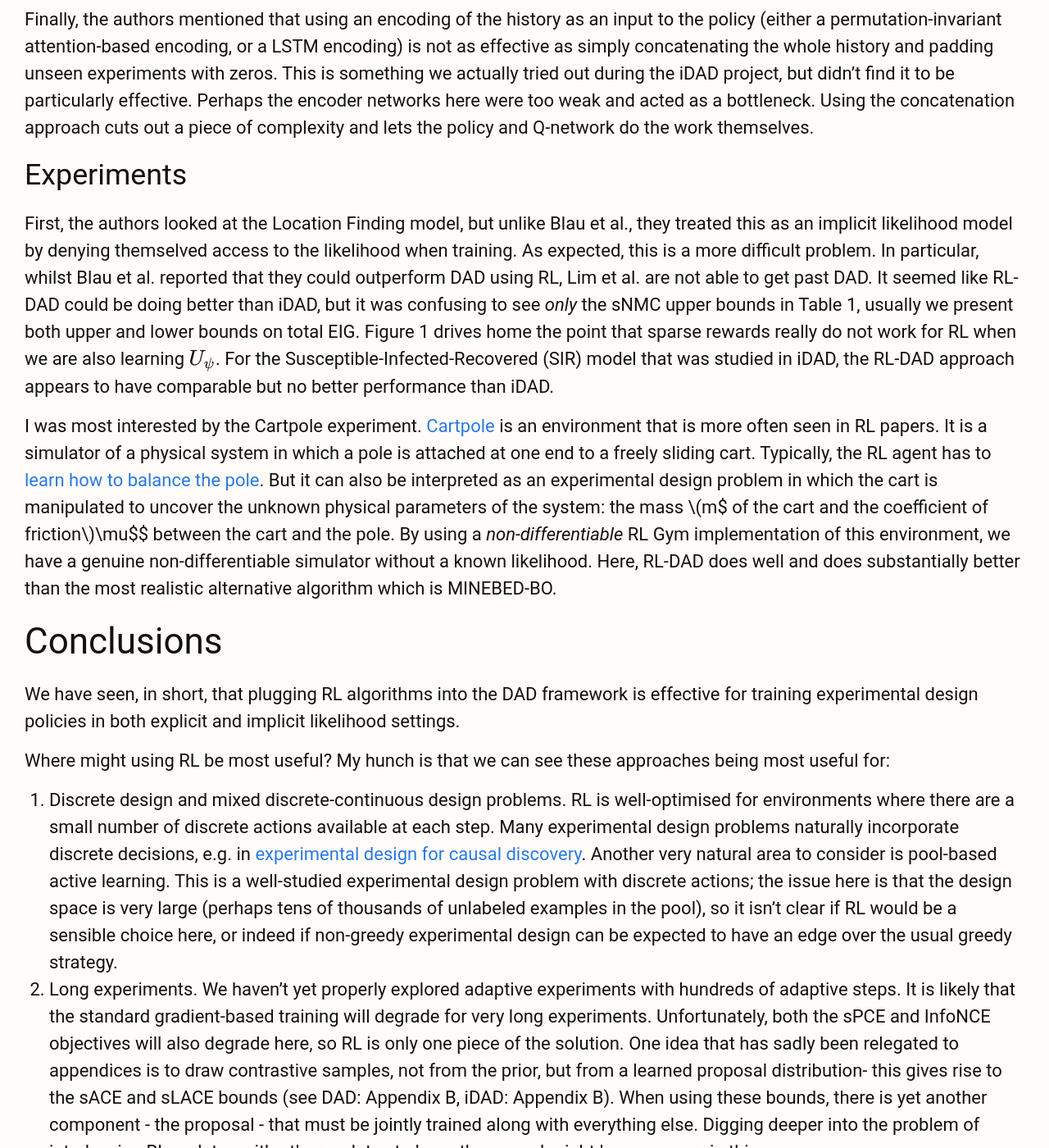
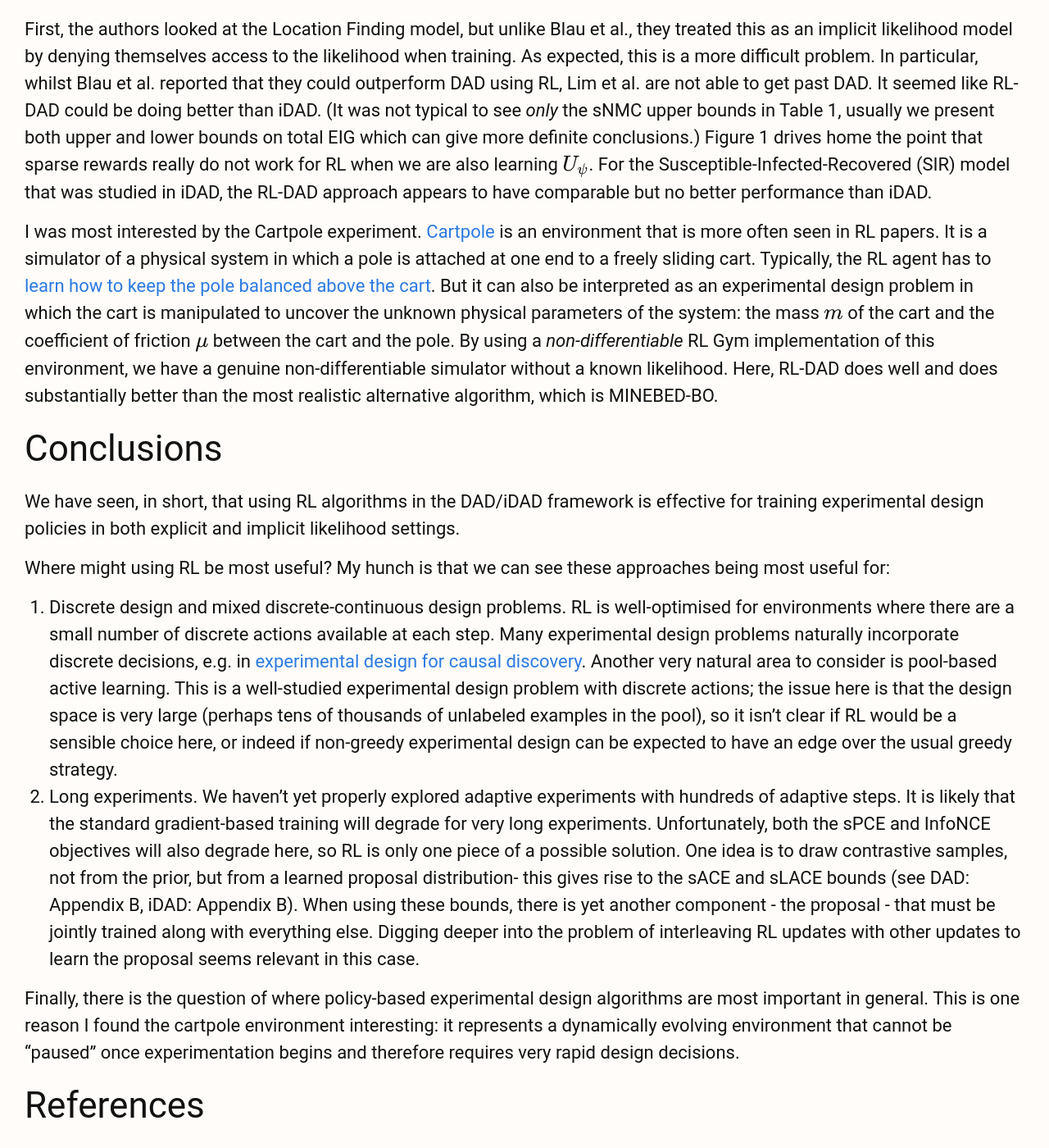
Before and after one commit to ae-foster/ae-foster.github.io, a Jekyll site: the page built from _posts/2022-10-14-rl-dad.markdown, in a window 1280 px wide and 1400 px high, scrolled down 6811 px. Shown: the whole window at 82% size. Built offline with Jekyll 4.4.1, drawn with Linux system fonts in a browser that asks for light colours; nearby versions of some CDN libraries; some of the changed text lies outside the part shown.

Commit message:
Update 2022-10-14-rl-dad.markdown

```diff
--- a/_posts/2022-10-14-rl-dad.markdown
+++ b/_posts/2022-10-14-rl-dad.markdown
@@ -42,17 +42,17 @@
 
 $$
 
-The policy network is designed to account for the permutation invariance of experimental histories: these are represented using a permutation invariant neural representation. This was an innovation compared to earlier work, which explicitly computed the posterior $$p(\theta\mid\xi_{1:t},y_{1:t})$$ at each step. The policy is updated by gradient descent on the policy parameters. Typically, this is by naive backprop, which is valid for reparametrisable likelihoods. The alternative is to use a score function gradient estimator, for example this is necessary for discrete $$y$$.
+The policy network is designed to account for the permutation invariance of experimental histories: these are represented using a permutation invariant neural representation. This was an innovation compared to earlier work, which explicitly computed the posterior $$p(\theta\mid\xi_{1:t},y_{1:t})$$ at each step. The policy is updated by gradient descent on the policy parameters. Typically, this is by naive backprop, which is valid for reparametrisable likelihoods. The alternative is to use a score function gradient estimator; this is necessary, for example, when $$y$$ is discrete.
 
 
 ## New direction: using RL to train the design policy
 
 In my [previous post]({% post_url 2022-05-20-brl %}), I discussed how the sequential experimental design problem can naturally be cast as Bayes Adaptive Markov Decision Process.
-When I wrote that in Autumn 2021, this connection hadn't been used practically to train design policies.
+Back then, this connection hadn't been used practically to train design policies.
 In February-March 2022, new papers hit arXiv using RL to train design policies.
 In this post I will talk about the details of those papers.
-I am specifically going to discuss the papers [Blau et al. (2022)](https://arxiv.org/abs/2202.00821) and [Lim et al. (2022)](https://arxiv.org/abs/2203.04272) because these are the papers that most directly use ideas from DAD, and hence are closest to my own expertise.
-I have therefore set aside important papers such as [Huan & Marzouk (2016)](https://arxiv.org/abs/1604.08320) [Shen & Huan (2021)](https://arxiv.org/abs/2110.15335) and [Asano](https://arxiv.org/abs/2202.07472).
+I am specifically going to discuss the papers [Blau et al. (2022)](https://arxiv.org/abs/2202.00821) and [Lim et al. (2022)],(https://arxiv.org/abs/2203.04272) because these are the papers that most directly use ideas from DAD, and hence are closest to my own expertise.
+I have therefore set aside important papers such as [Huan & Marzouk (2016)](https://arxiv.org/abs/1604.08320), [Shen & Huan (2021)](https://arxiv.org/abs/2110.15335) and [Asano](https://arxiv.org/abs/2202.07472).
 For the papers I will tackle in this post, I want to pre-emptively apologise for any errors of understanding that I may make.
 I have decided to cover the papers in the order that they were first on arXiv because, whilst a little arbitrary, this is also a logical order to go through them conceptually.
 
@@ -60,11 +60,12 @@
 
 This paper kicks off by formulating the adaptive experimental design problem in the language of RL.
 Blau et al. formulate the problem as a [Hidden Parameter MDP (HiP-MDP)](https://arxiv.org/abs/1308.3513).
+The HiP-MDP is an extension of the MDP in which different RL tasks are encoded by different values of a latent variable $$\theta$$. The transition function and reward function can then depend on $$\theta$$. A HiP-MDP is therefore an MDP *once we condition upon the value of $$\theta$$*.
 The HiP-MDP is a nice formulation I hadn't seen before that seems almost custom-made for the sequential experimental design problem.
-In this set-up, the states are histories $$h_t$$, the actions are designs $$\xi_t$$, the hidden parameters are $$\theta_{0:L}$$ and the transition function is the likelihood $$p(y\mid \theta_0,\xi)$$.
+In this set-up, the states are histories $$h_t$$, the actions are designs $$\xi_t$$, the hidden parameters are $$\theta_{0:L}$$ and the transition function is the likelihood $$p(y\mid \theta_0,\xi)$$. The policy $$\pi$$ operates on the history states $$\xi_{t+1} = \pi(h_t)$$.
 
 Exactly formulating the problem in the language of RL is a slightly finicky exercise!
-For instance, the sequence $$(\xi_1,y_1),(\xi_2,y_2),\dots$$ is not Markovian; the sequence $$h_1,h_2,\dots$$ *is* Markovian, but to evaluate the sPCE objective you also need access to $$\theta_{0:L}$$, so should these form part of the state or part of a stochastic reward? I previously described the adaptive experimental design problem as a BAMDP; it's also possible to describe it as a pure MDP with an extended state space. I like the HiP-MDP as it's perhaps the cleanest.
+For instance, the sequence $$(\xi_1,y_1),(\xi_2,y_2),\dots$$ is not Markovian; the sequence $$h_1,h_2,\dots$$ *is* Markovian, but to evaluate the sPCE objective you also need access to $$\theta_{0:L}$$, so should these form part of the state or part of a stochastic reward? I previously described the adaptive experimental design problem as a BAMDP; it's also possible to describe it as a pure MDP with an extended state space. I like the HiP-MDP as it seems to most naturally match the experimental design set-up.
 
 
 ### State representation and reward
@@ -98,7 +99,7 @@
 In Blau et al., the design policy is stochastic. As the authors say, exploration is certainly necessary for RL and modern RL algorithms incorporate many tricks to enable good exploration. Incorporating exploration can avoid the policy becoming trapped in local optima. It remains an open question (at least for me) whether a stochastic policy would also be beneficial for the original DAD formulation using stochastic gradient optimisation. Whilst adding explicit exploration is the norm in RL, it certainly is not the norm when optimising with stochastic gradient descent, even when we know the objective is not convex.
 
 #### Choice of RL algorithm
-This was a part that I was interested to read, simply because I don’t know RL well enough to know what kind of algorithm would be appropriate for adaptive experimental design problem. The authors went with Randomized Ensembled Double Q-learning (REDQ), but didn’t dig much into the choice. I’m still a bit in the dark about whether this is a particularly good algorithm to have chosen.
+The authors went with Randomized Ensembled Double Q-learning (REDQ) as their RL algorithm of choice, but didn’t dig much into the choice. I’m still a bit in the dark about whether this is a particularly good algorithm to have chosen.
 
 ### Experiments
 
@@ -109,7 +110,7 @@
 2. Predator-prey model which was [previously tackled with an SMC approach](https://royalsocietypublishing.org/doi/full/10.1098/rsif.2020.0156). Interestingly, adaptive RL-based optimisation doesn’t do any better here than myopic design using SMC. Theoretically, it has been proved that when $$\theta$$ consists of all the parameters of the model, then the greedy strategy achieves a reward at least $$(1-e)R^*$$ where $$R^*$$ is the reward of the best non-greedy strategy. But, for adaptive experiments, this relies on the ability to compute intermediate posterior distributions accurately. My hunch is that SMC is a good practical choice here because the posteriors on 2D $$\theta$$ are quite easy to approximate. The authors also suggest that the state representations could be to blame. This could be tested empirically by increasing the representation dimension, increasing the encoder network size or using extra tricks like self-attention.
 
 ### Summing up
-The results are very promising. I was curious how difficult training was. We hear colloquially that deep RL is 'very hard to train', but it's unclear to me at least whether this refers exclusively to extremely high-dimensional problems.
+The results are very promising. I was curious how difficult training was, as folklore tells us that deep RL is 'very hard to train'.
 I was glad to see this work published at ICML 2022!
 
 
@@ -138,12 +139,12 @@
 
 This is actually quite a significant change from previous approach using sPCE.
 In Blau et al., the rewards based directly on sPCE do not have their own parameters: they are simple functions of $$\theta_{0:L}$$ and $$h_T$$.
-In contrast, the InfoNCE objective is a variational objective: it contains the learned parameter $$\psi$$ for the *critic* $$U_\psi$$. The reward only comes close to the true EIG when $$\psi$$ is optimised. The critic $$U_\psi$$ that estimates an unnormalised joint density is quite distinct from any critic that might be involved in the RL algorithm (which could be confusing when using actor-critic algorithms). The critic can also be used to estimate the posterior on $$\theta$$ at the end of the experiment.
+In contrast, the InfoNCE objective is a variational objective: it contains the learned parameter $$\psi$$ for the *critic* $$U_\psi$$. The reward only comes close to the true EIG when $$\psi$$ is optimised. The critic can also be used to estimate the posterior on $$\theta$$ at the end of the experiment.
 
-![iDAD algorithm flow diagram]({{ site.url }}/assets/idad-alg.png){:class="alg-img"}
+*Note*: The critic $$U_\psi$$ that estimates an unnormalised joint density is quite distinct from any critic that might be involved in the RL algorithm (which could be confusing when using actor-critic algorithms).
 
 Similarly to Blau et al., Lim et al. point out that the most obvious way to apply the InfoNCE objective within RL would be to use terminal-only (i.e. sparse) rewards.
-Looking ahead to the experiments for a second, this sparse reward formulation appears to fail catastrophically when combined with InfoNCE (Figure 1).
+Looking ahead to the experiments for a second, this sparse reward formulation appears to fail catastrophically when combined with InfoNCE (Figure 1 in the paper).
 Instead, a step-by-step reward is more effective.
 The step-by-step (i.e. dense) rewards are defined similarly to Blau et al., but using InfoNCE instead of sPCE:
 
@@ -182,18 +183,18 @@
 
 ### Experiments
 
-First, the authors looked at the Location Finding model, but unlike Blau et al., they treated this as an implicit likelihood model by denying themselved access to the likelihood when training. As expected, this is a more difficult problem. In particular, whilst Blau et al. reported that they could outperform DAD using RL, Lim et al. are not able to get past DAD. It seemed like RL-DAD could be doing better than iDAD, but it was confusing to see *only* the sNMC upper bounds in Table 1, usually we present both upper and lower bounds on total EIG. Figure 1 drives home the point that sparse rewards really do not work for RL when we are also learning $$U_\psi$$. For the Susceptible-Infected-Recovered (SIR) model that was studied in iDAD, the RL-DAD approach appears to have comparable but no better performance than iDAD.
+First, the authors looked at the Location Finding model, but unlike Blau et al., they treated this as an implicit likelihood model by denying themselves access to the likelihood when training. As expected, this is a more difficult problem. In particular, whilst Blau et al. reported that they could outperform DAD using RL, Lim et al. are not able to get past DAD. It seemed like RL-DAD could be doing better than iDAD. (It was not typical to see *only* the sNMC upper bounds in Table 1, usually we present both upper and lower bounds on total EIG which can give more definite conclusions.) Figure 1 drives home the point that sparse rewards really do not work for RL when we are also learning $$U_\psi$$. For the Susceptible-Infected-Recovered (SIR) model that was studied in iDAD, the RL-DAD approach appears to have comparable but no better performance than iDAD.
 
-I was most interested by the Cartpole experiment. [Cartpole](https://gsurma.medium.com/cartpole-introduction-to-reinforcement-learning-ed0eb5b58288) is an environment that is more often seen in RL papers. It is a simulator of a physical system in which a pole is attached at one end to a freely sliding cart. Typically, the RL agent has to [learn how to balance the pole](https://www.youtube.com/watch?v=tvZLvJQ_qDk). But it can also be interpreted as an experimental design problem in which the cart is manipulated to uncover the unknown physical parameters of the system: the mass $$m$ of the cart and the coefficient of friction $$\mu$$ between the cart and the pole. By using a *non-differentiable* RL Gym implementation of this environment, we have a genuine non-differentiable simulator without a known likelihood. Here, RL-DAD does well and does substantially better than the most realistic alternative algorithm which is MINEBED-BO.
+I was most interested by the Cartpole experiment. [Cartpole](https://gsurma.medium.com/cartpole-introduction-to-reinforcement-learning-ed0eb5b58288) is an environment that is more often seen in RL papers. It is a simulator of a physical system in which a pole is attached at one end to a freely sliding cart. Typically, the RL agent has to [learn how to keep the pole balanced above the cart](https://www.youtube.com/watch?v=tvZLvJQ_qDk). But it can also be interpreted as an experimental design problem in which the cart is manipulated to uncover the unknown physical parameters of the system: the mass $$m$$ of the cart and the coefficient of friction $$\mu$$ between the cart and the pole. By using a *non-differentiable* RL Gym implementation of this environment, we have a genuine non-differentiable simulator without a known likelihood. Here, RL-DAD does well and does substantially better than the most realistic alternative algorithm, which is MINEBED-BO.
 
 
 ## Conclusions
 
-We have seen, in short, that plugging RL algorithms into the DAD framework is effective for training experimental design policies in both explicit and implicit likelihood settings.
+We have seen, in short, that using RL algorithms in the DAD/iDAD framework is effective for training experimental design policies in both explicit and implicit likelihood settings.
 
 Where might using RL be most useful? My hunch is that we can see these approaches being most useful for:
 0. Discrete design and mixed discrete-continuous design problems. RL is well-optimised for environments where there are a small number of discrete actions available at each step. Many experimental design problems naturally incorporate discrete decisions, e.g. in [experimental design for causal discovery](https://arxiv.org/abs/2203.02016). Another very natural area to consider is pool-based active learning. This is a well-studied experimental design problem with discrete actions; the issue here is that the design space is very large (perhaps tens of thousands of unlabeled examples in the pool), so it isn't clear if RL would be a sensible choice here, or indeed if non-greedy experimental design can be expected to have an edge over the usual greedy strategy.
-1. Long experiments. We haven't yet properly explored adaptive experiments with hundreds of adaptive steps. It is likely that the standard gradient-based training will degrade for very long experiments. Unfortunately, both the sPCE and InfoNCE objectives will also degrade here, so RL is only one piece of the solution. One idea that has sadly been relegated to appendices is to draw contrastive samples, not from the prior, but from a learned proposal distribution- this gives rise to the sACE and sLACE bounds (see DAD: Appendix B, iDAD: Appendix B). When using these bounds, there is yet another component - the proposal -  that must be jointly trained along with everything else. Digging deeper into the problem of interleaving RL updates with other updates to learn the reward might be necessary in this case.
+1. Long experiments. We haven't yet properly explored adaptive experiments with hundreds of adaptive steps. It is likely that the standard gradient-based training will degrade for very long experiments. Unfortunately, both the sPCE and InfoNCE objectives will also degrade here, so RL is only one piece of a possible solution. One idea is to draw contrastive samples, not from the prior, but from a learned proposal distribution- this gives rise to the sACE and sLACE bounds (see DAD: Appendix B, iDAD: Appendix B). When using these bounds, there is yet another component - the proposal -  that must be jointly trained along with everything else. Digging deeper into the problem of interleaving RL updates with other updates to learn the proposal seems relevant in this case.
 
 Finally, there is the question of where policy-based experimental design algorithms are most important in general. This is one reason I found the cartpole environment interesting: it represents a dynamically evolving environment that cannot be "paused" once experimentation begins and therefore requires very rapid design decisions.
 
```
